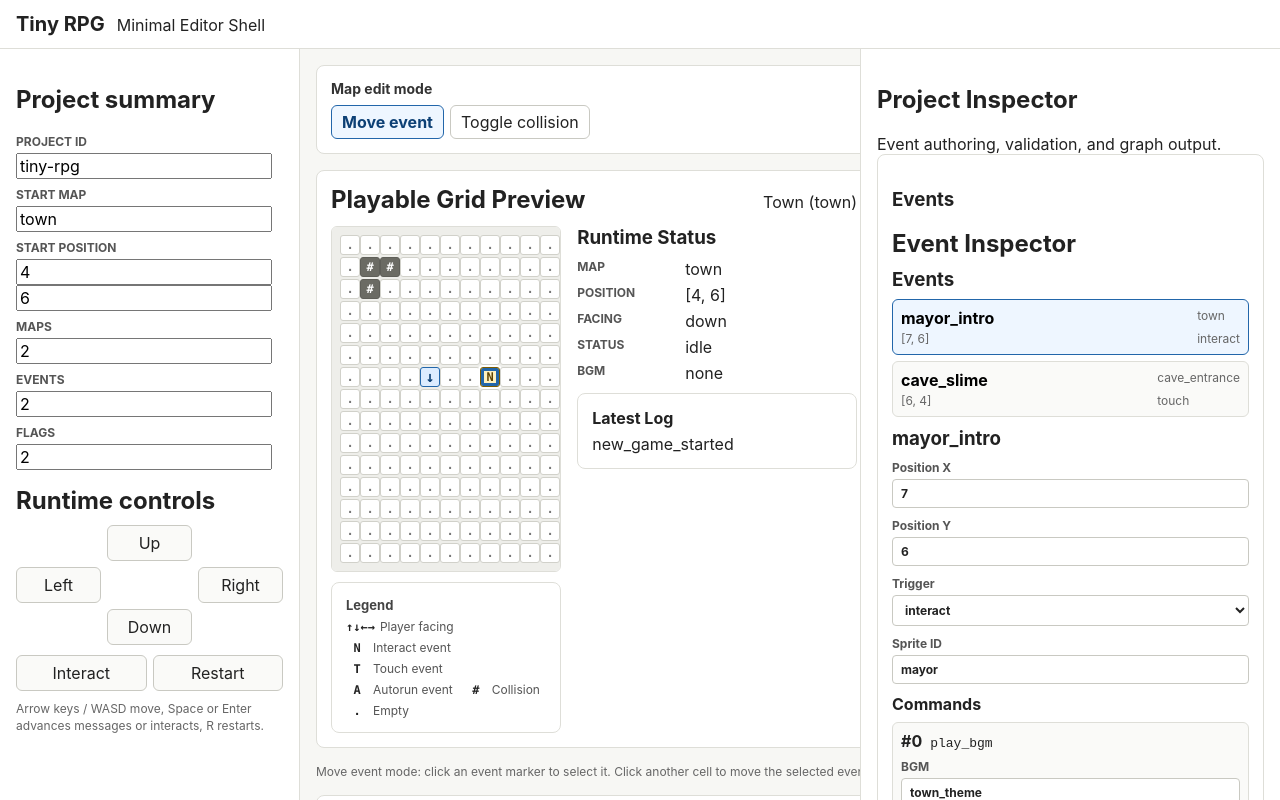
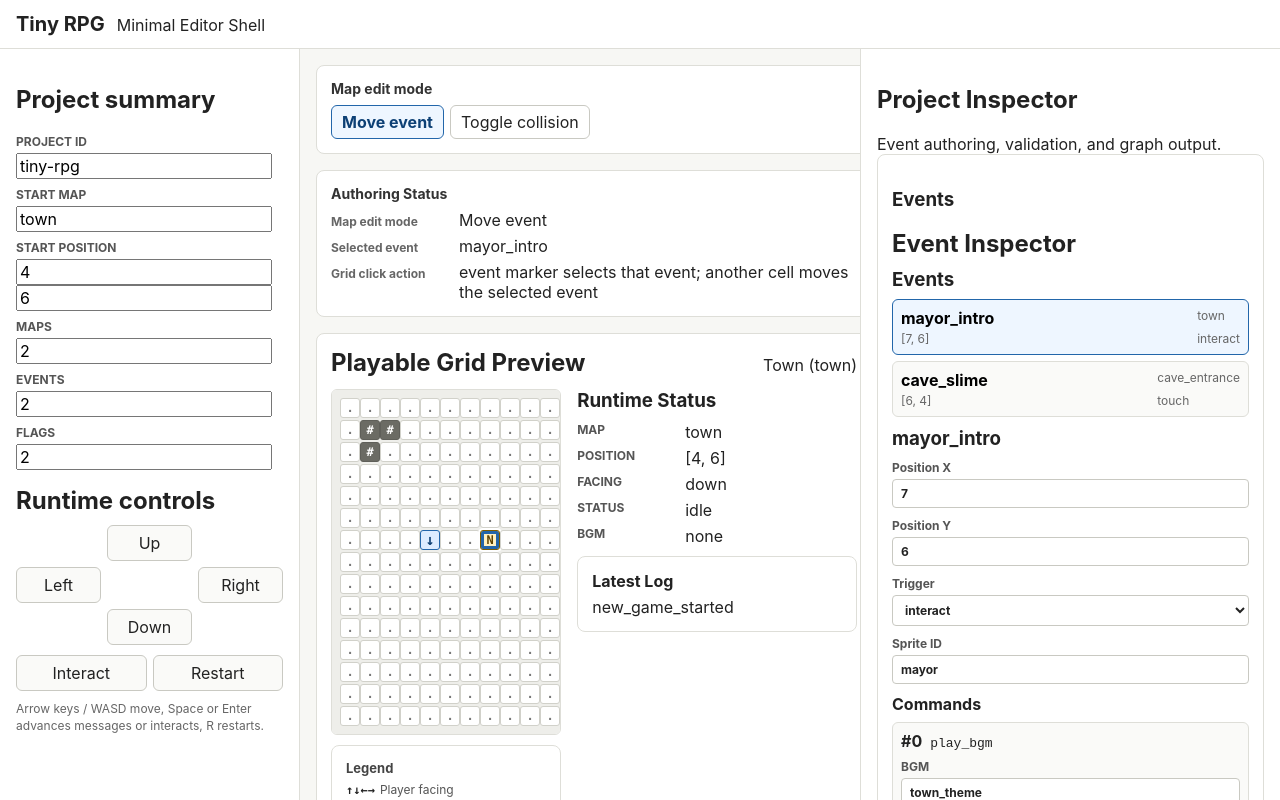
Before and after one commit to hayashikentaro/rpg-deck, a React (Vite) app in the folder apps/editor/: page / in a window 1280 px wide. Shown: the top 800 px of the page. Built offline with nearby package versions, Linux system fonts and the light colour scheme.

Commit message:
Add authoring status near preview

```diff
--- a/apps/editor/src/EditorOverview.tsx
+++ b/apps/editor/src/EditorOverview.tsx
@@ -197,6 +197,23 @@ export function EditorOverview({
               </button>
             </div>
           </section>
+          <section className="authoring-status" aria-labelledby="authoring-status-title">
+            <h2 id="authoring-status-title">Authoring Status</h2>
+            <dl className="authoring-status__fields">
+              <div>
+                <dt className="authoring-status__label">Map edit mode</dt>
+                <dd>{mapEditModeLabel(mapEditMode)}</dd>
+              </div>
+              <div>
+                <dt className="authoring-status__label">Selected event</dt>
+                <dd>{selectedEventId ?? "none"}</dd>
+              </div>
+              <div>
+                <dt className="authoring-status__label">Grid click action</dt>
+                <dd>{gridClickActionLabel(mapEditMode, selectedEventId)}</dd>
+              </div>
+            </dl>
+          </section>
           <PlayablePreview
             eventLog={eventLog}
             project={project}
@@ -307,6 +324,17 @@ function mapEditHint(mapEditMode: MapEditMode, selectedEventId: string | null) {
   return "Move event mode: select an event before moving it on the grid.";
 }
 
+function mapEditModeLabel(mapEditMode: MapEditMode) {
+  if (mapEditMode === "toggle_collision") return "Toggle collision";
+  return "Move event";
+}
+
+function gridClickActionLabel(mapEditMode: MapEditMode, selectedEventId: string | null) {
+  if (mapEditMode === "toggle_collision") return "click any cell to add or remove collision";
+  if (selectedEventId) return "event marker selects that event; another cell moves the selected event";
+  return "select an event before moving it";
+}
+
 type RuntimeKeyboardAction =
   | { type: "move"; direction: Direction; preventDefault: boolean }
   | { type: "interact"; preventDefault: boolean }
--- a/apps/editor/src/styles.css
+++ b/apps/editor/src/styles.css
@@ -562,6 +562,44 @@ textarea {
   font-weight: 700;
 }
 
+.authoring-status {
+  display: grid;
+  gap: 8px;
+  padding: 10px;
+  border: 1px solid #deded8;
+  border-radius: 6px;
+  background: #fafaf8;
+}
+
+.authoring-status h2,
+.authoring-status dl,
+.authoring-status dd {
+  margin: 0;
+}
+
+.authoring-status h2 {
+  color: #333;
+  font-size: 14px;
+}
+
+.authoring-status__fields {
+  display: grid;
+  gap: 6px;
+}
+
+.authoring-status__fields div {
+  display: grid;
+  grid-template-columns: minmax(120px, max-content) minmax(0, 1fr);
+  gap: 8px;
+  align-items: baseline;
+}
+
+.authoring-status__label {
+  color: #666;
+  font-size: 12px;
+  font-weight: 700;
+}
+
 .diff-review__guidance,
 .diff-review__notice,
 .diff-review__status {
```
Also changed, not shown: 2 other files (tests, documents, lock files or other folders).
